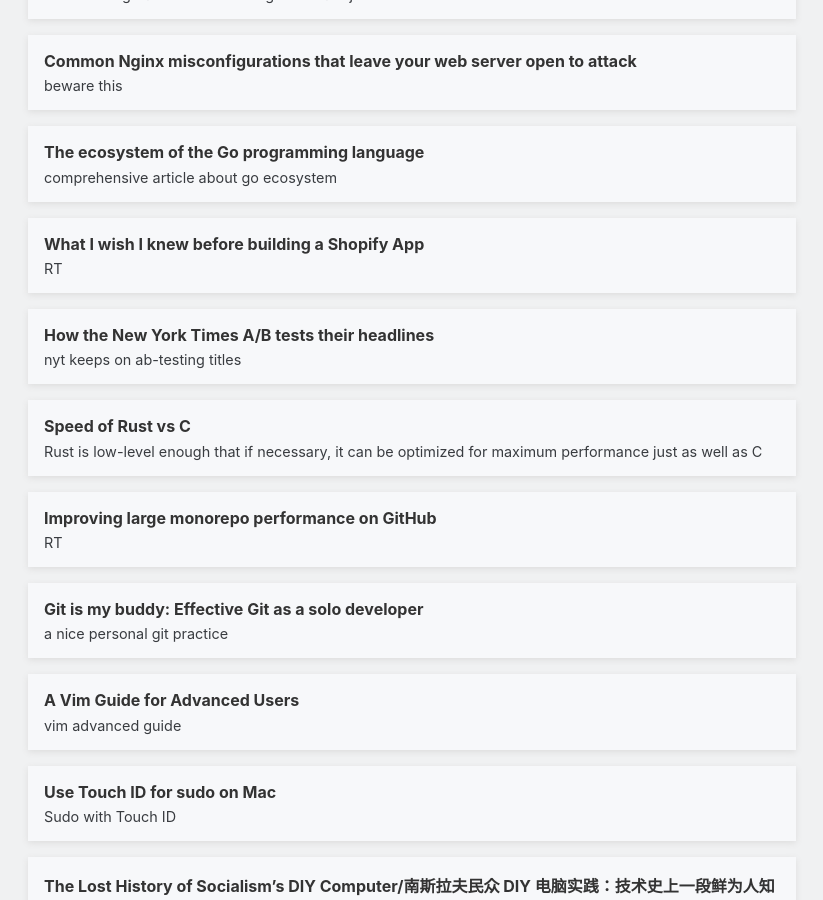
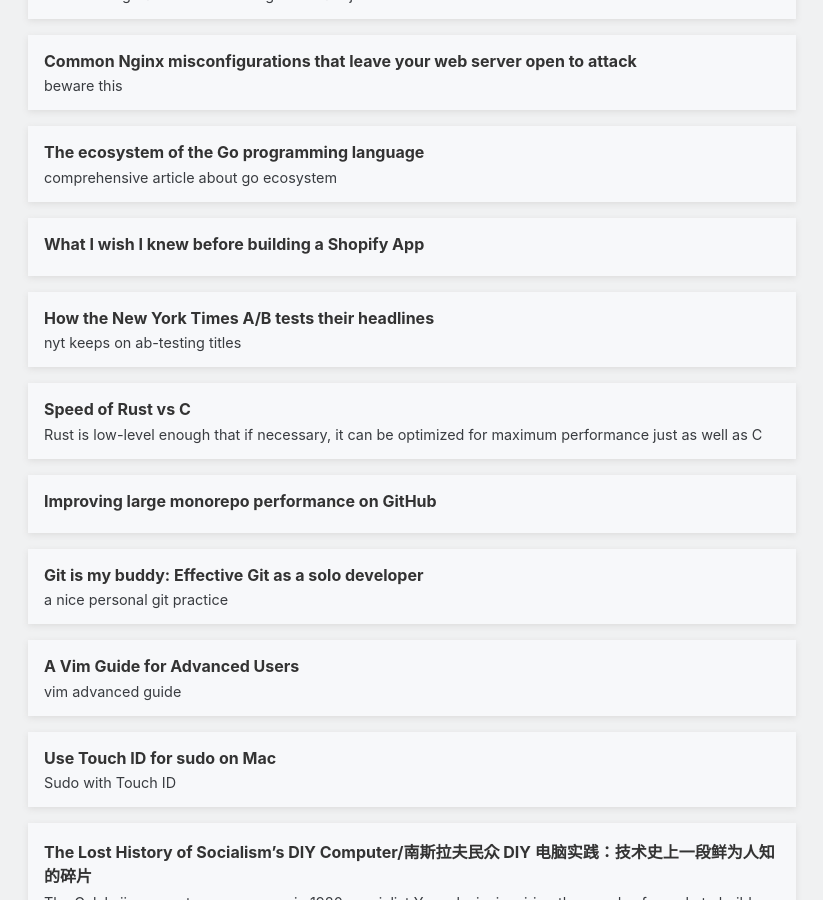
Before and after one commit to crispgm/weekly, a Jekyll site: the page built from _posts/2021-03-22-weekly.md, in a window 1280 px wide and 900 px high, scrolled down 547 px. Shown: the whole window, without its empty margins (228-1051 px from the left). Built offline with Jekyll 4.4.1, drawn with Linux system fonts in a browser that asks for light colours.

```diff
--- a/_posts/2021-03-22-weekly.md
+++ b/_posts/2021-03-22-weekly.md
@@ -20,7 +20,6 @@ articles:
     comment:  "comprehensive article about go ecosystem"
   - title:    "What I wish I knew before building a Shopify App"
     link:     "https://ma.ttias.ch/what-i-wish-i-knew-before-building-a-shopify-app.html"
-    comment:  "RT"
   - title:    "How the New York Times A/B tests their headlines"
     link:     "https://blog.tjcx.me/p/new-york-times-ab-testing"
     comment:  "nyt keeps on ab-testing titles"
@@ -29,7 +28,6 @@ articles:
     comment:  "Rust is low-level enough that if necessary, it can be optimized for maximum performance just as well as C"
   - title:    "Improving large monorepo performance on GitHub"
     link:     "https://github.blog/2021-03-16-improving-large-monorepo-performance-on-github/"
-    comment:  "RT"
   - title:    "Git is my buddy: Effective Git as a solo developer"
     link:     "https://mikkel.ca/blog/git-is-my-buddy-effective-solo-developer/"
     comment:  "a nice personal git practice"
```
